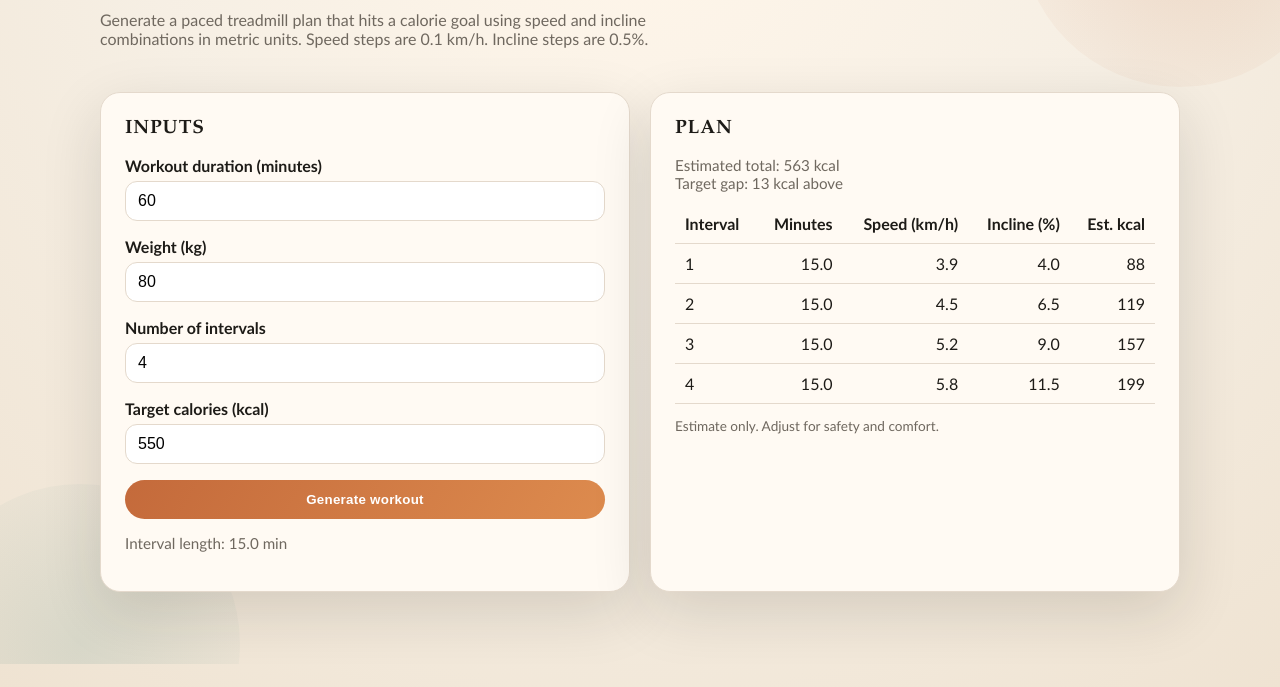
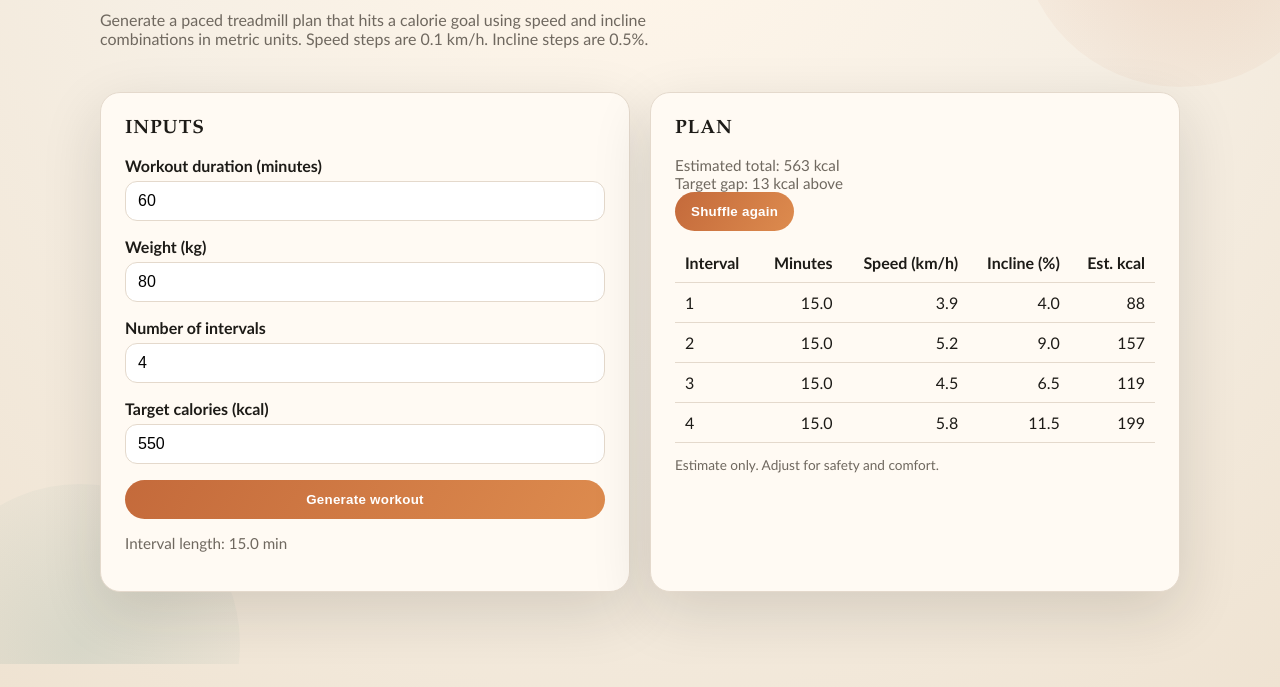
Before and after one commit to ftcn/treamill-site, a plain HTML site: page index.html in a window 1280 px wide. Shown: the part 113-800 px from the top of the page. Drawn offline with Linux system fonts and the light colour scheme.

Commit message:
Add shuffle button

```diff
--- a/index.html
+++ b/index.html
@@ -258,6 +258,7 @@
             <h2>Plan</h2>
             <div class="meta" id="total-cals">Enter your numbers to build a plan.</div>
             <div class="meta" id="target-gap"></div>
+            <button type="button" id="shuffle-btn">Shuffle again</button>
             <table>
               <thead>
                 <tr>
@@ -295,6 +296,10 @@
       const targetGap = document.getElementById("target-gap");
       const note = document.getElementById("note");
       const planMeta = document.getElementById("plan-meta");
+      const shuffleBtn = document.getElementById("shuffle-btn");
+      let currentPlan = [];
+      let currentIntervalMinutes = 0;
+      let currentWeight = 0;
 
       function clamp(value, minValue, maxValue) {
         return Math.max(minValue, Math.min(value, maxValue));
@@ -366,6 +371,15 @@
         });
       }
 
+      function shuffledIntervals(intervals) {
+        const copy = intervals.slice();
+        for (let i = copy.length - 1; i > 0; i -= 1) {
+          const j = Math.floor(Math.random() * (i + 1));
+          [copy[i], copy[j]] = [copy[j], copy[i]];
+        }
+        return copy;
+      }
+
       function setNote(message) {
         if (message) {
           note.textContent = message;
@@ -396,10 +410,14 @@
         const baseTotal = totalCalories(base, intervalMinutes, weight);
         const rawScale = Math.sqrt(Math.max(0.1, target / baseTotal));
         const scale = clamp(rawScale, 0.7, 1.6);
-        const plan = scaleIntervals(base, scale);
+        const plan = shuffledIntervals(scaleIntervals(base, scale));
         const finalTotal = totalCalories(plan, intervalMinutes, weight);
 
         renderPlan(plan, intervalMinutes, weight);
+
+        currentPlan = plan.slice();
+        currentIntervalMinutes = intervalMinutes;
+        currentWeight = weight;
 
         planMeta.textContent = `Interval length: ${intervalMinutes.toFixed(1)} min`;
         totalCals.textContent = `Estimated total: ${finalTotal.toFixed(0)} kcal`;
@@ -416,6 +434,14 @@
         }
       }
 
+      shuffleBtn.addEventListener("click", () => {
+        if (!currentPlan.length) {
+          return;
+        }
+        currentPlan = shuffledIntervals(currentPlan);
+        renderPlan(currentPlan, currentIntervalMinutes, currentWeight);
+      });
+
       form.addEventListener("submit", onSubmit);
       onSubmit(new Event("submit"));
     </script>
```
